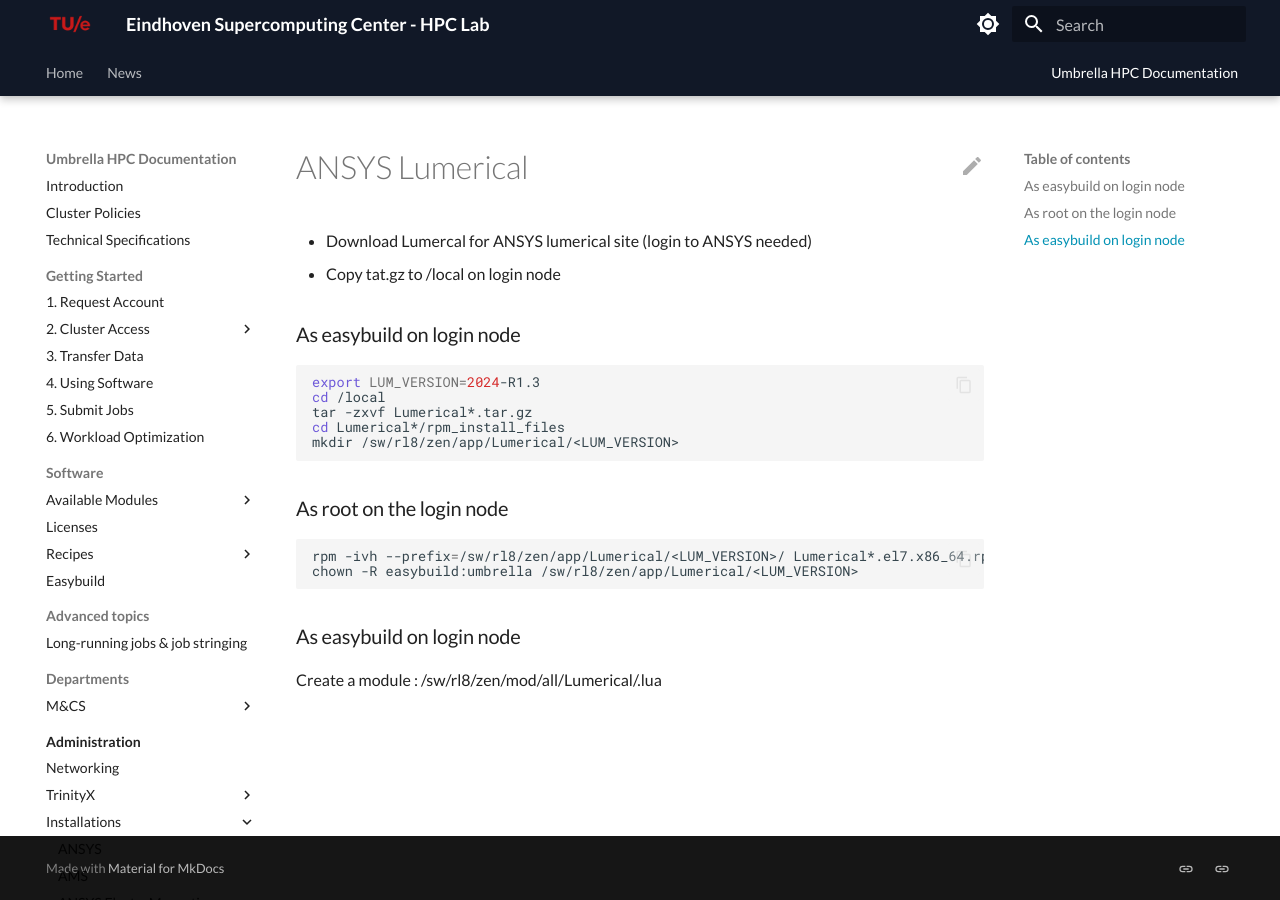
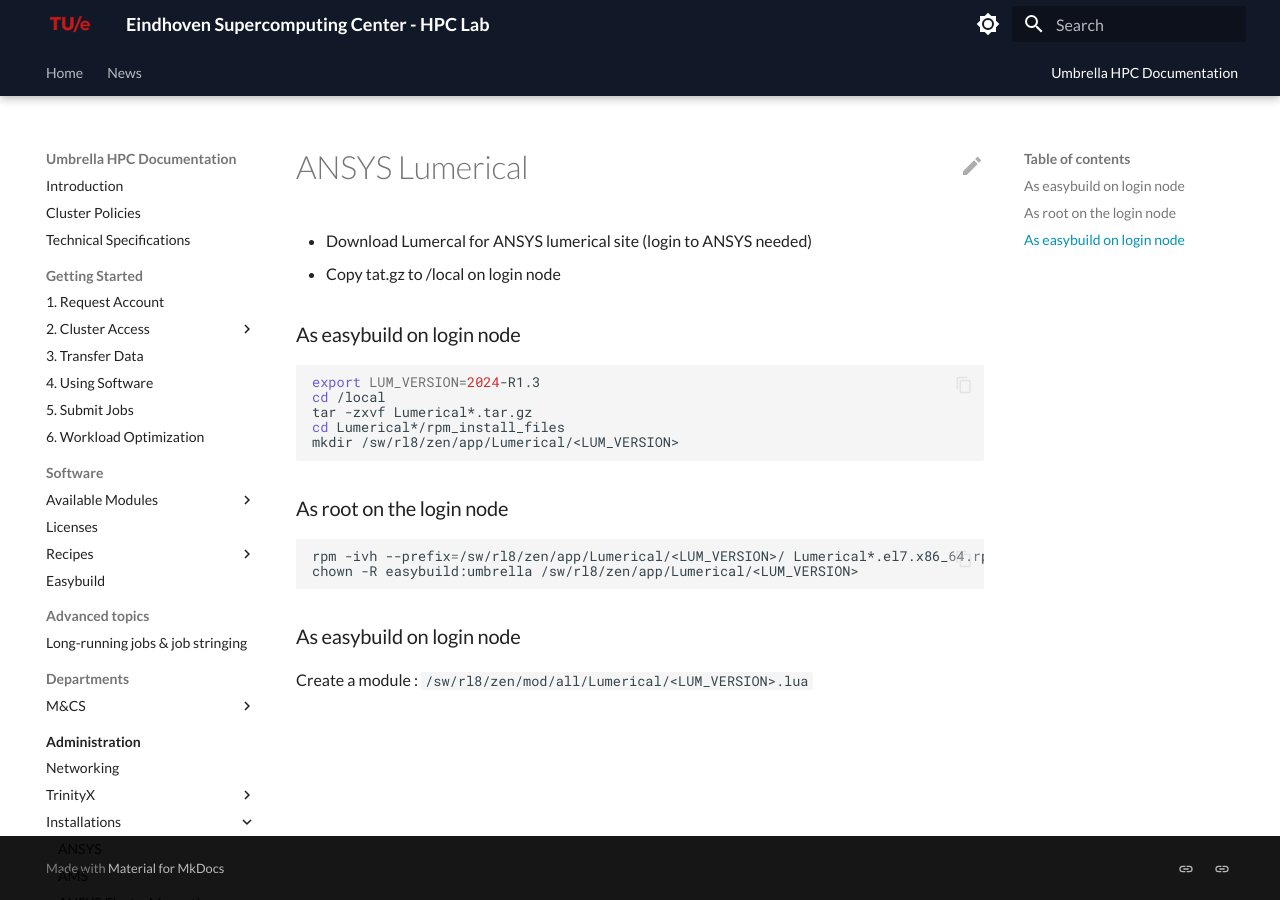
Before and after one commit to gferhpc/supercomputing.tue.nl, an MkDocs documentation site: the page built from pages/documentation/administration/installations/lumerical.md, in a window 1280 px wide. Built offline with MkDocs 1.6.1 and Material for MkDocs 9.7.7, drawn with Linux system fonts in a browser that asks for light colours.

Commit message:
Update lumerical.md

```diff
--- a/pages/documentation/administration/installations/lumerical.md
+++ b/pages/documentation/administration/installations/lumerical.md
@@ -21,4 +21,4 @@
 
 ### As easybuild on login node
 
-Create a module : /sw/rl8/zen/mod/all/Lumerical/<LUM_VERSION>.lua
+Create a module : `/sw/rl8/zen/mod/all/Lumerical/<LUM_VERSION>.lua`
```
